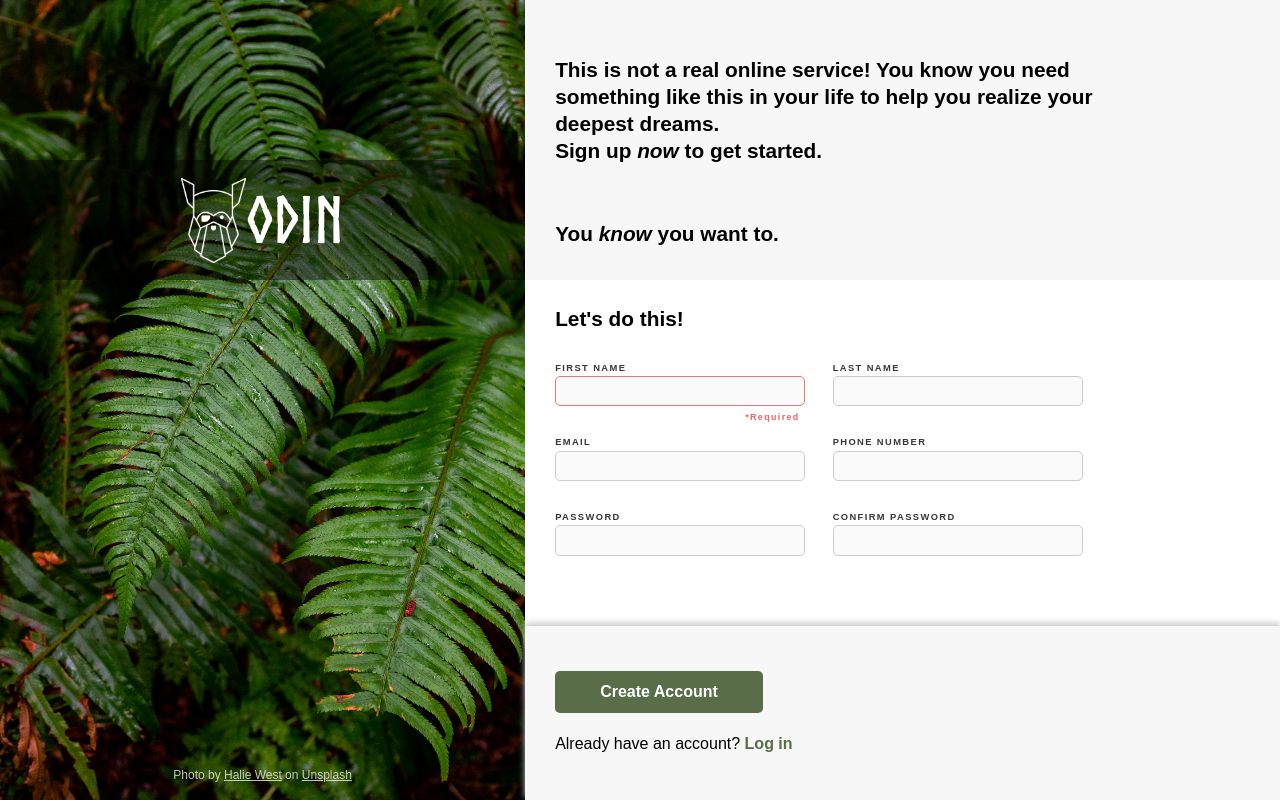
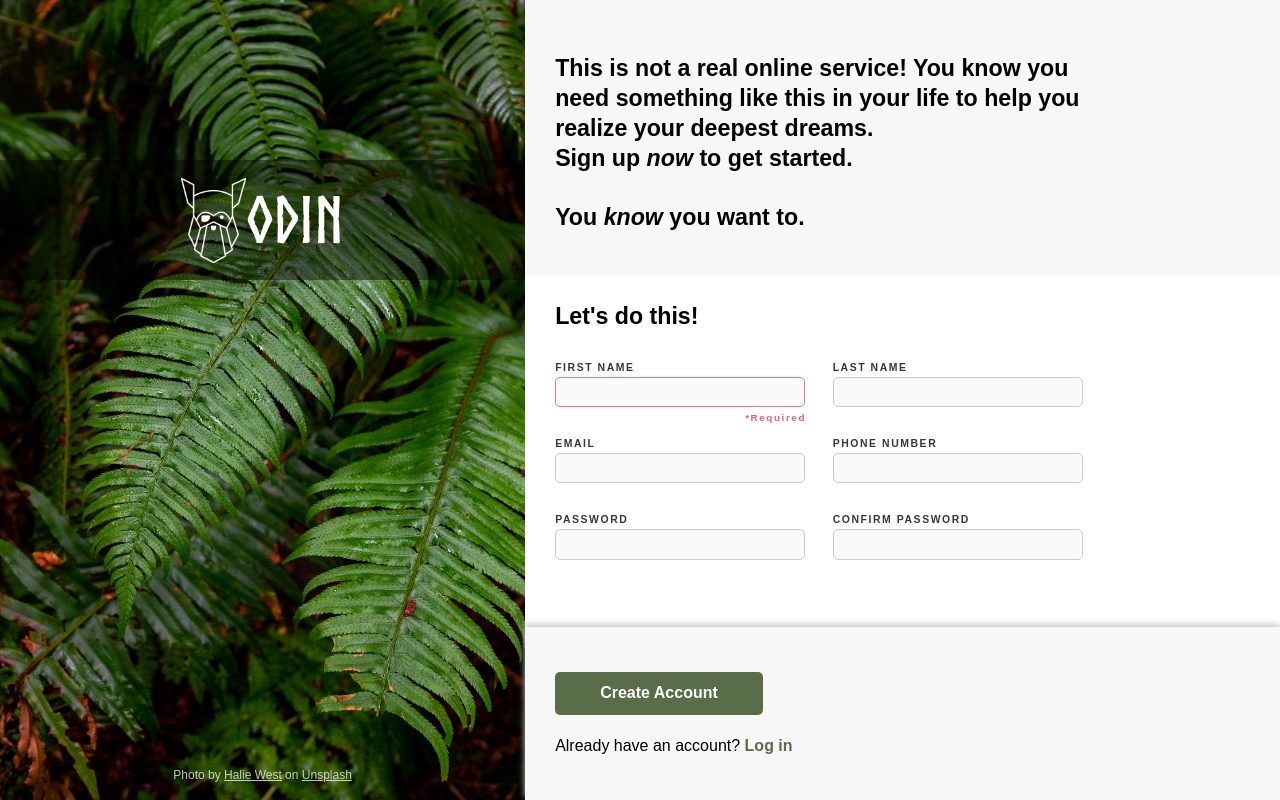
Before and after one commit to Isaacans/TOP_Signup_Form, a plain HTML site: page index.html in a window 1280 px wide. Drawn offline with Linux system fonts and the light colour scheme.

Commit message:
Increase font size
Default size was too small

```diff
--- a/styles.css
+++ b/styles.css
@@ -94,48 +94,26 @@ body {
 .button-login-container {
     background-color: #f7f7f7;
 }
-.info-container {
-    padding-top: clamp(40px, 5vh, 800px);
-    padding-bottom: 0px;
-    flex-basis: 255px;
-    p {
-        width: clamp(555px, 60%, 800px);
-        margin: clamp(10px, 2vh, 50px) 0px;
-    }
-    p:last-of-type {
-        padding-top: clamp(10px, 5vh, 50px);
-    }
-}
 .info-container,
 .form-container {
     flex-grow: 1;
-    font-size: 1.3em;
+    font-size: 1.45em;
     line-height: 1.3;
     font-weight: bold;
 }
+.info-container {
+    flex-grow: 0.7;
+    padding-bottom: 0px;
+    p {
+        width: clamp(555px, 60%, 800px);
+        margin: 3.5vh 0vh;
+    }
+    p:last-of-type {
+        margin-top: 1vh;
+    }
+}
 #sign-up>ul {
     list-style-type: none;
-}
-.button-login-container {
-    box-shadow: 0px -3px 6px #c9c9c9;
-    flex-grow: 1;
-    button {
-        margin: 20px 0px;
-        padding: 10px 45px;
-        border: none;
-        border-radius: 5px;
-        background-color: #596D48;
-        color: white;
-        font-weight: bold;
-    }
-    a:link,
-    a:visited,
-    a:hover,
-    a:active {
-        color: #596D48;
-        font-weight: bold;
-        text-decoration: none;
-    }
 }
 form {
     font-size: 0.45em;
@@ -190,7 +168,7 @@ form {
     label:has(+input:invalid)::before {
         position: absolute;
         content: "Invalid format";
-        width: 85px;
+        width: 105px;
         color: rgb(235, 100, 100);
         left: 165px;
         bottom: -50px;
@@ -206,3 +184,27 @@ form {
         font-size: 0.95em;
     }
 }
+.button-login-container {
+    box-shadow: 0px -3px 6px #c9c9c9;
+    flex-grow: 1;
+    button {
+        margin: 20px 0px;
+        padding: 10px 45px;
+        border: none;
+        border-radius: 5px;
+        background-color: #596D48;
+        color: white;
+        font-weight: bold;
+    }
+    a:link,
+    a:visited,
+    a:hover,
+    a:active {
+        color: #596D48;
+        font-weight: bold;
+        text-decoration: none;
+    }
+    p {
+        margin-bottom: auto;
+    }
+}
```
